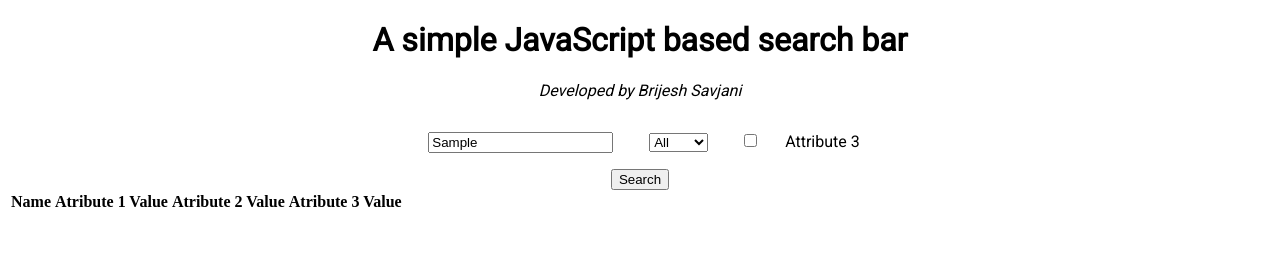
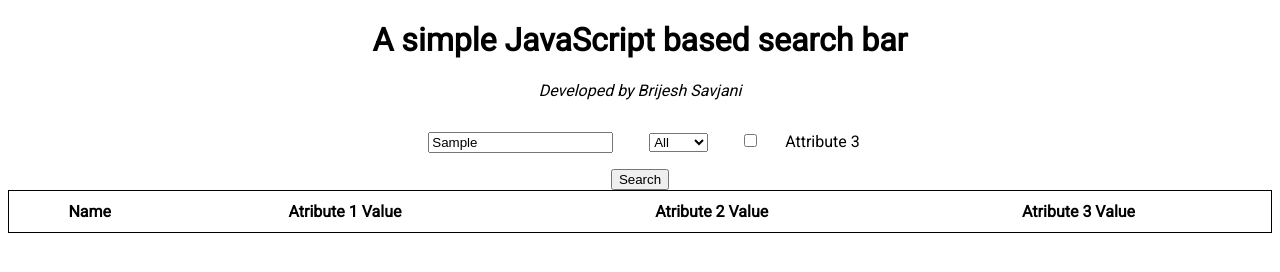
Before and after one commit to BrijeshSavjani/JS-search, a plain HTML site: page index.html in a window 1280 px wide. Both pictures are taken after typing "Sample" into the empty fields and a click on the button "Search". Drawn offline with Linux system fonts and the light colour scheme.

Commit message:
Add styling & Fix Attribute 2
Attribute2 Search

```diff
--- a/Search.JS
+++ b/Search.JS
@@ -28,6 +28,7 @@ function OutputResults(results)
     results_table.appendChild(row);
   }
   results_table.id = "Results";
+  results_table.className ="results_table";
   results_table.appendChild(table_head);
   body.appendChild(results_table);
 }
@@ -44,11 +45,11 @@ function Search ()
       {
         if (attrib3 == data[i].Attribute3)
         {
-          if (attrib2 = "All"){accepted_properties.push(data[i]);}
-          if(data[i].Attribute2 == attrib2)
+          if (attrib2 == "All"){accepted_properties.push(data[i]);}
+            if(data[i].Attribute2 == attrib2)
            {
               accepted_properties.push(data[i]);
-          }
+           }
         }
 
       }
--- a/index.html
+++ b/index.html
@@ -29,6 +29,21 @@
 <button onclick = "Search()">Search</button>
 </div>
 
+<style>
+.results_table
+{
+    padding:8px;
+    width:100%;
+    font-family: 'Roboto', sans-serif;
+    text-align: center;
+    border: 1px solid black;
+}
+.results_table thead
+{
+    padding-bottom: 4px;
+}
+</style>
+
 </body>
 
 </html>
```
